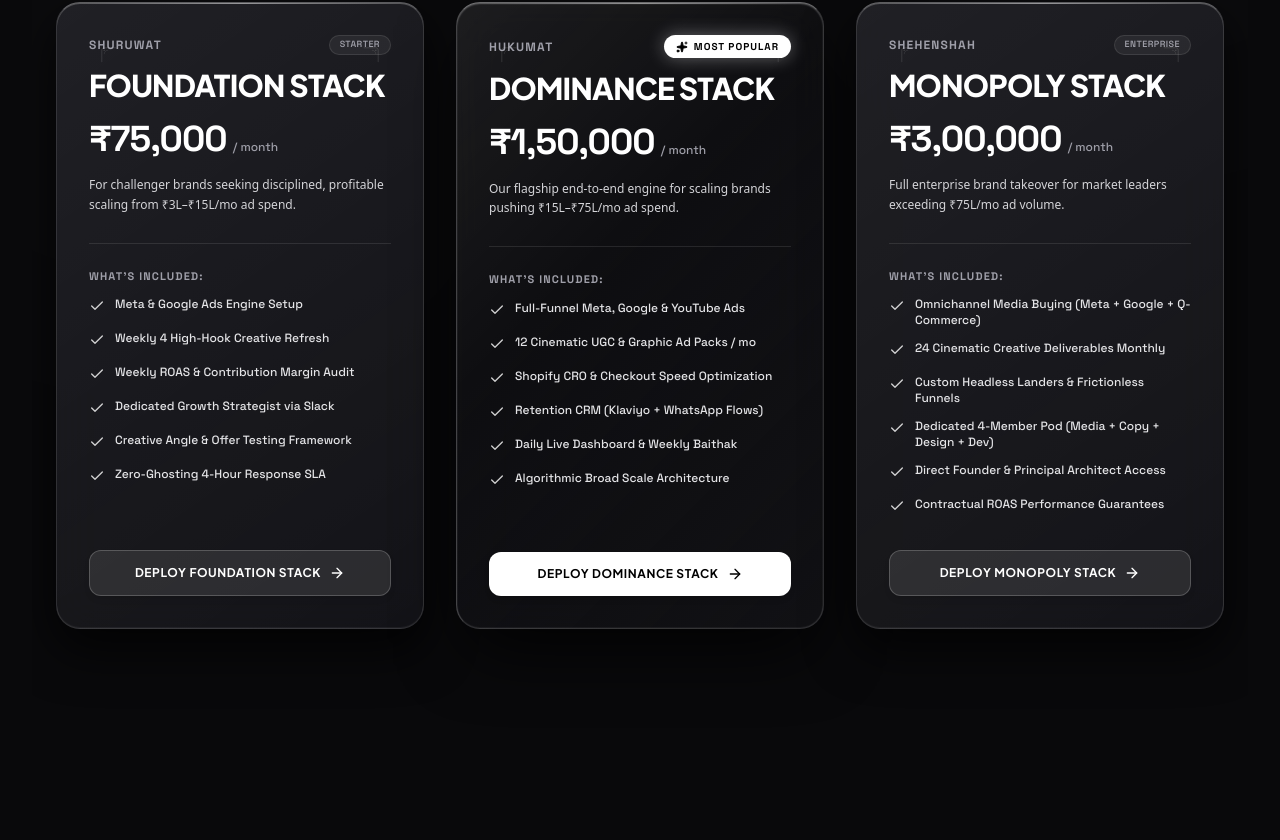
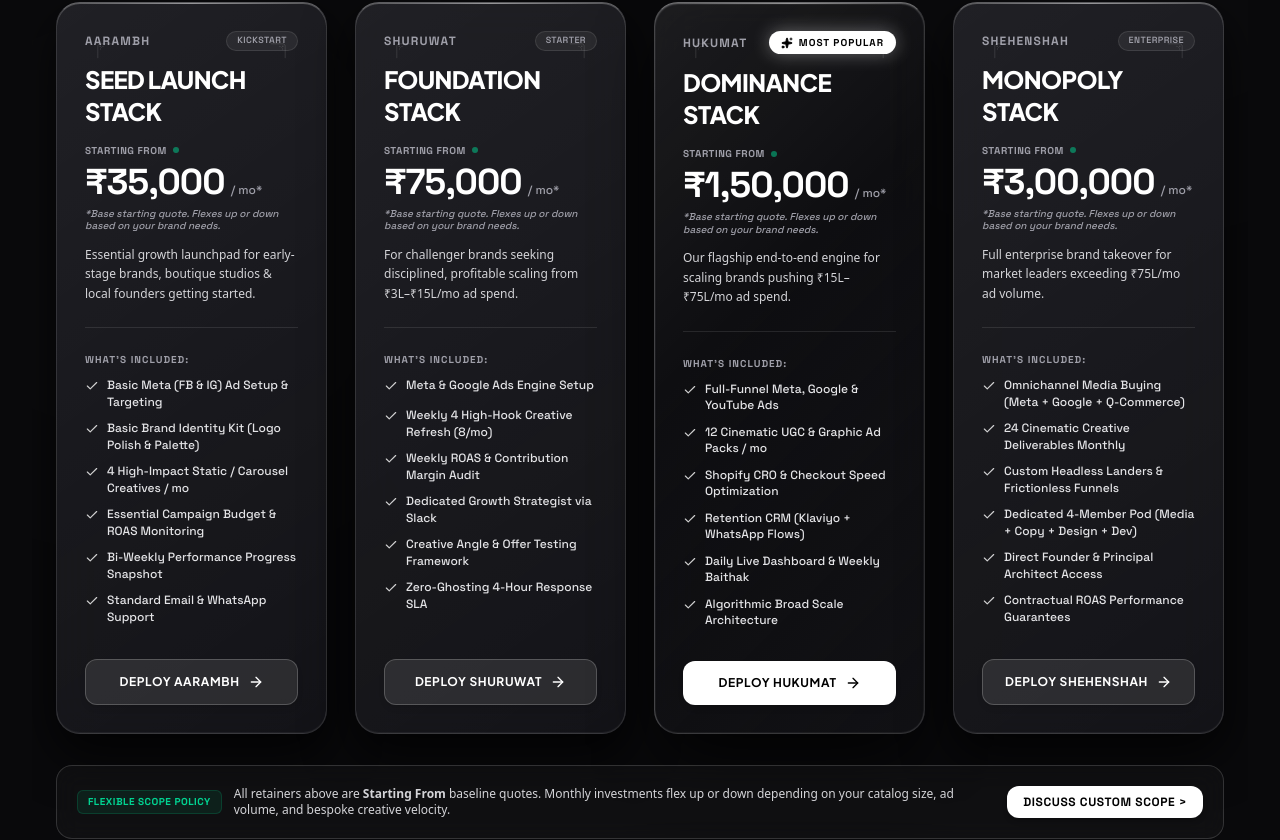
Before and after one commit to BrintaDeb/DesiMuchadsWeb, a Next.js app: page /pricing in a window 1280 px wide. Shown: the part 1708-2548 px from the top of the page. Built offline with nearby package versions, Linux system fonts and the light colour scheme.

Commit message:
feat(pricing): add 4th starter tier at 35k (Aarambh) with basic services and starting from flexible scope note on all retainers

```diff
--- a/src/app/pricing/page.tsx
+++ b/src/app/pricing/page.tsx
@@ -173,7 +173,7 @@ export default function PricingPage() {
               },
               {
                 q: "How many creative assets are delivered monthly?",
-                a: "Depending on your selected tier, you receive between 12 to 24 net-new bespoke creative assets every month (vernacular video hooks, UGC edits, motion graphics, and high-CTR static carousels).",
+                a: "Depending on your selected tier, you receive between 4 to 24 net-new bespoke creative assets every month (vernacular video hooks, UGC edits, motion graphics, and high-CTR static carousels).",
               },
               {
                 q: "Can we mix and match services in a custom retainer?",
--- a/src/components/pricing/PricingSection.tsx
+++ b/src/components/pricing/PricingSection.tsx
@@ -53,6 +53,23 @@ export function PricingSection({ onOpenKundli }: PricingSectionProps) {
 
   const retainers = [
     {
+      id: "aarambh",
+      name: "SEED LAUNCH STACK",
+      hindi: "AARAMBH",
+      badge: "KICKSTART",
+      price: Math.round(35000 * discountMultiplier),
+      desc: "Essential growth launchpad for early-stage brands, boutique studios & local founders getting started.",
+      features: [
+        "Basic Meta (FB & IG) Ad Setup & Targeting",
+        "Basic Brand Identity Kit (Logo Polish & Palette)",
+        "4 High-Impact Static / Carousel Creatives / mo",
+        "Essential Campaign Budget & ROAS Monitoring",
+        "Bi-Weekly Performance Progress Snapshot",
+        "Standard Email & WhatsApp Support",
+      ],
+      isPopular: false,
+    },
+    {
       id: "shuruwat",
       name: "FOUNDATION STACK",
       hindi: "SHURUWAT",
@@ -61,7 +78,7 @@ export function PricingSection({ onOpenKundli }: PricingSectionProps) {
       desc: "For challenger brands seeking disciplined, profitable scaling from ₹3L–₹15L/mo ad spend.",
       features: [
         "Meta & Google Ads Engine Setup",
-        "Weekly 4 High-Hook Creative Refresh",
+        "Weekly 4 High-Hook Creative Refresh (8/mo)",
         "Weekly ROAS & Contribution Margin Audit",
         "Dedicated Growth Strategist via Slack",
         "Creative Angle & Offer Testing Framework",
@@ -207,7 +224,7 @@ export function PricingSection({ onOpenKundli }: PricingSectionProps) {
         `✦ Estimated ROAS Multiplier: ${thaliStats.roas}x\n\n` +
         `Let's schedule a Baithak to lock in this custom stack! 〰️`
     );
-    window.open(`https://wa.me/919999999999?text=${text}`, "_blank");
+    window.open(`https://wa.me/919180252831?text=${text}`, "_blank");
   };
 
   return (
@@ -225,7 +242,7 @@ export function PricingSection({ onOpenKundli }: PricingSectionProps) {
             Transparent Retainers.<br />Custom Marketing Thali.
           </h2>
           <p className="mt-4 text-zinc-400 text-sm sm:text-base font-sans">
-            Choose our battle-tested all-in-one growth retainers, or build your own custom marketing platter tailored to your exact balance of firepower.
+            Choose our battle-tested all-in-one growth retainers starting from ₹35,000/mo, or build your own custom marketing platter tailored to your exact balance of firepower.
           </p>
 
           {/* Mode Switcher: Retainers vs Build-A-Thali */}
@@ -242,7 +259,7 @@ export function PricingSection({ onOpenKundli }: PricingSectionProps) {
                   : "text-zinc-400 hover:text-white"
               }`}
             >
-              Ready-Made Retainers (3 Tiers)
+              Ready-Made Retainers (4 Tiers • Starting Rates)
             </button>
             <button
               type="button"
@@ -324,8 +341,8 @@ export function PricingSection({ onOpenKundli }: PricingSectionProps) {
               </div>
             </div>
 
-            {/* 3 Pricing Cards */}
-            <div className="grid grid-cols-1 lg:grid-cols-3 gap-8 items-stretch pt-2">
+            {/* 4 Pricing Cards (Starting From Baseline Retainers) */}
+            <div className="grid grid-cols-1 md:grid-cols-2 xl:grid-cols-4 gap-6 sm:gap-7 items-stretch pt-2">
               {retainers.map((tier) => {
                 return (
                   <div key={tier.id} className="relative flex flex-col h-full group">
@@ -334,7 +351,7 @@ export function PricingSection({ onOpenKundli }: PricingSectionProps) {
                       borderColor={tier.isPopular ? "rgba(255, 255, 255, 0.6)" : "rgba(255, 255, 255, 0.35)"}
                       maxTilt={3}
                       onMouseEnter={() => sound.playPluck(110)}
-                      className={`rounded-3xl p-6 sm:p-8 flex-1 flex flex-col justify-between transition-all duration-300 ${
+                      className={`rounded-3xl p-5 sm:p-6 lg:p-7 flex-1 flex flex-col justify-between transition-all duration-300 ${
                         tier.isPopular
                           ? "ios-glass-panel border-2 border-white shadow-[0_0_45px_rgba(255,255,255,0.18)]"
                           : "ios-glass-card hover:border-white/35"
@@ -367,32 +384,39 @@ export function PricingSection({ onOpenKundli }: PricingSectionProps) {
                         </div>
 
                         {/* Tier Name */}
-                        <h3 className="font-display font-black text-2xl sm:text-3xl text-white uppercase tracking-tight mb-4">
+                        <h3 className="font-display font-black text-xl sm:text-2xl text-white uppercase tracking-tight mb-4">
                           {tier.name}
                         </h3>
 
-                        {/* Pricing */}
+                        {/* Pricing with Clear Starting From Note */}
                         <div className="mb-6 pb-6 border-b border-white/10">
+                          <div className="flex items-center gap-1.5 text-zinc-400 font-mono text-[10px] uppercase tracking-wider font-bold mb-1">
+                            <span>Starting From</span>
+                            <span className="w-1.5 h-1.5 rounded-full bg-emerald-400 animate-pulse" />
+                          </div>
                           <div className="flex items-baseline gap-1.5">
-                            <span className="text-3xl sm:text-4xl font-metric font-black text-white tracking-tight">
+                            <span className="text-2xl sm:text-3xl xl:text-4xl font-metric font-black text-white tracking-tight">
                               {formatPrice(tier.price)}
                             </span>
-                            <span className="text-xs font-mono text-zinc-400">/ month</span>
+                            <span className="text-xs font-mono text-zinc-400">/ mo*</span>
                           </div>
-                          <p className="text-xs text-zinc-300 mt-3 leading-relaxed font-sans min-h-[48px] flex items-center">
+                          <span className="text-[10px] font-mono text-zinc-400 italic block mt-1.5 leading-tight">
+                            *Base starting quote. Flexes up or down based on your brand needs.
+                          </span>
+                          <p className="text-xs text-zinc-300 mt-3 leading-relaxed font-sans min-h-[44px] flex items-center">
                             {tier.desc}
                           </p>
                         </div>
 
                         {/* Features List */}
-                        <div className="space-y-3 mb-8">
-                          <span className="text-[11px] font-mono tracking-widest text-zinc-400 uppercase block font-bold">
+                        <div className="space-y-2.5 mb-8">
+                          <span className="text-[10px] font-mono tracking-widest text-zinc-400 uppercase block font-bold">
                             WHAT&apos;S INCLUDED:
                           </span>
                           {tier.features.map((feat, i) => (
-                            <div key={i} className="flex items-start gap-2.5 text-xs text-zinc-200 font-mono min-h-[22px]">
-                              <Check className="w-4 h-4 text-white/80 shrink-0 mt-0.5" />
-                              <span>{feat}</span>
+                            <div key={i} className="flex items-start gap-2 text-xs text-zinc-200 font-mono min-h-[20px]">
+                              <Check className="w-3.5 h-3.5 text-white/80 shrink-0 mt-0.5" />
+                              <span className="leading-snug">{feat}</span>
                             </div>
                           ))}
                         </div>
@@ -404,19 +428,41 @@ export function PricingSection({ onOpenKundli }: PricingSectionProps) {
                           sound.playChime();
                           onOpenKundli();
                         }}
-                        className={`w-full py-3.5 px-6 rounded-xl font-bold text-xs uppercase tracking-wider flex items-center justify-center gap-2 transition-all shadow-md active:scale-95 min-h-[44px] ${
+                        className={`w-full py-3.5 px-4 rounded-xl font-bold text-xs uppercase tracking-wider flex items-center justify-center gap-2 transition-all shadow-md active:scale-95 min-h-[44px] ${
                           tier.isPopular
                             ? "bg-white hover:bg-zinc-200 text-black shadow-[0_0_25px_rgba(255,255,255,0.3)] font-black"
                             : "bg-white/10 hover:bg-white/20 text-white border border-white/20 font-bold"
                         }`}
                       >
-                        <span>DEPLOY {tier.name}</span>
-                        <ArrowRight className="w-4 h-4" />
+                        <span>DEPLOY {tier.hindi}</span>
+                        <ArrowRight className="w-4 h-4 shrink-0" />
                       </button>
                     </SpotlightCard>
                   </div>
                 );
               })}
+            </div>
+
+            {/* Transparent Starting-From Flex Pricing Notice Banner */}
+            <div className="mt-8 p-4 sm:p-5 rounded-2xl bg-white/[0.03] border border-white/15 backdrop-blur-md flex flex-col sm:flex-row items-center justify-between gap-4 text-xs font-mono">
+              <div className="flex items-center gap-3 text-left">
+                <span className="px-2.5 py-1 rounded-md bg-emerald-500/10 border border-emerald-500/20 text-emerald-400 font-bold text-[10px] uppercase tracking-wider shrink-0">
+                  Flexible Scope Policy
+                </span>
+                <span className="text-zinc-300 font-sans text-xs">
+                  All retainers above are <strong>Starting From</strong> baseline quotes. Monthly investments flex up or down depending on your catalog size, ad volume, and bespoke creative velocity.
+                </span>
+              </div>
+              <button
+                type="button"
+                onClick={() => {
+                  sound.playChime();
+                  onOpenKundli();
+                }}
+                className="px-4 py-2 rounded-xl bg-white hover:bg-zinc-200 text-black font-bold text-xs uppercase tracking-wider shrink-0 transition-all shadow-md active:scale-95"
+              >
+                Discuss Custom Scope &gt;
+              </button>
             </div>
           </div>
         )}
```
